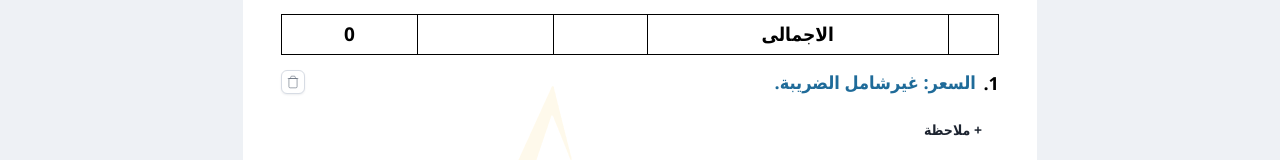
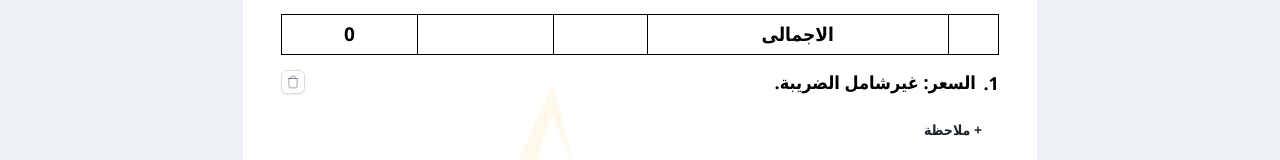
Before and after one commit to ShirefReda/starbelt, a Preact app: page / in a window 1280 px wide. Shown: the part 479-639 px from the top of the page. Built offline with nearby package versions, Linux system fonts and the light colour scheme; a web font is replaced by a local one.

Commit message:
Change notes font color to black

```diff
--- a/src/styles/sheet.css
+++ b/src/styles/sheet.css
@@ -368,7 +368,7 @@ body.is-editing .client-line__input:focus {
   font-family: inherit;
   font-size: 18px;
   font-weight: 800;
-  color: #1f6b99;
+  color: #000;
   background: transparent;
   border: 0;
   outline: none;
@@ -383,7 +383,7 @@ body.is-editing .client-line__input:focus {
   display: none;
   font-size: 18px;
   font-weight: 800;
-  color: #1f6b99;
+  color: #000;
   text-align: right;
   unicode-bidi: plaintext;
   flex: 1;
```
